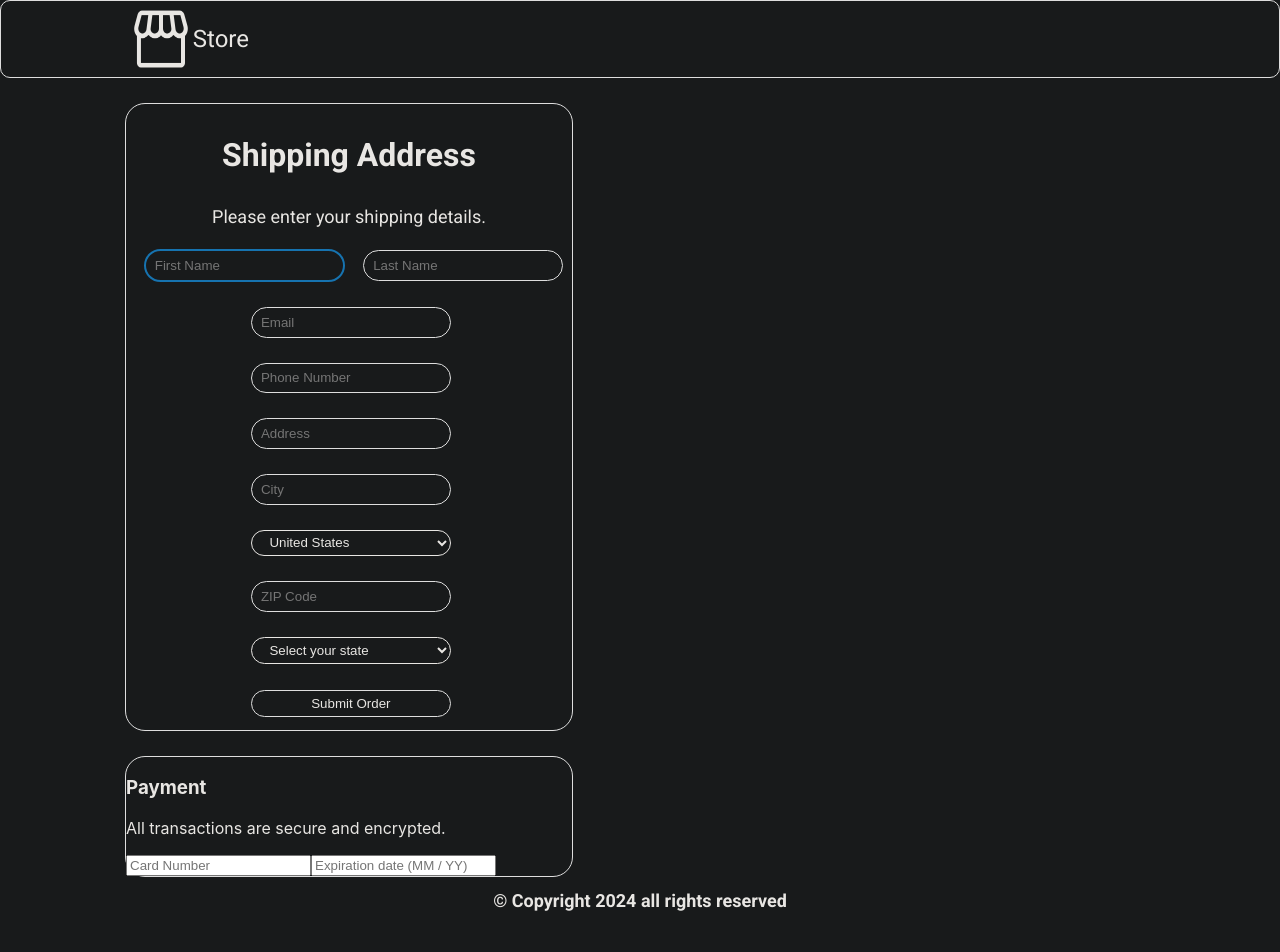
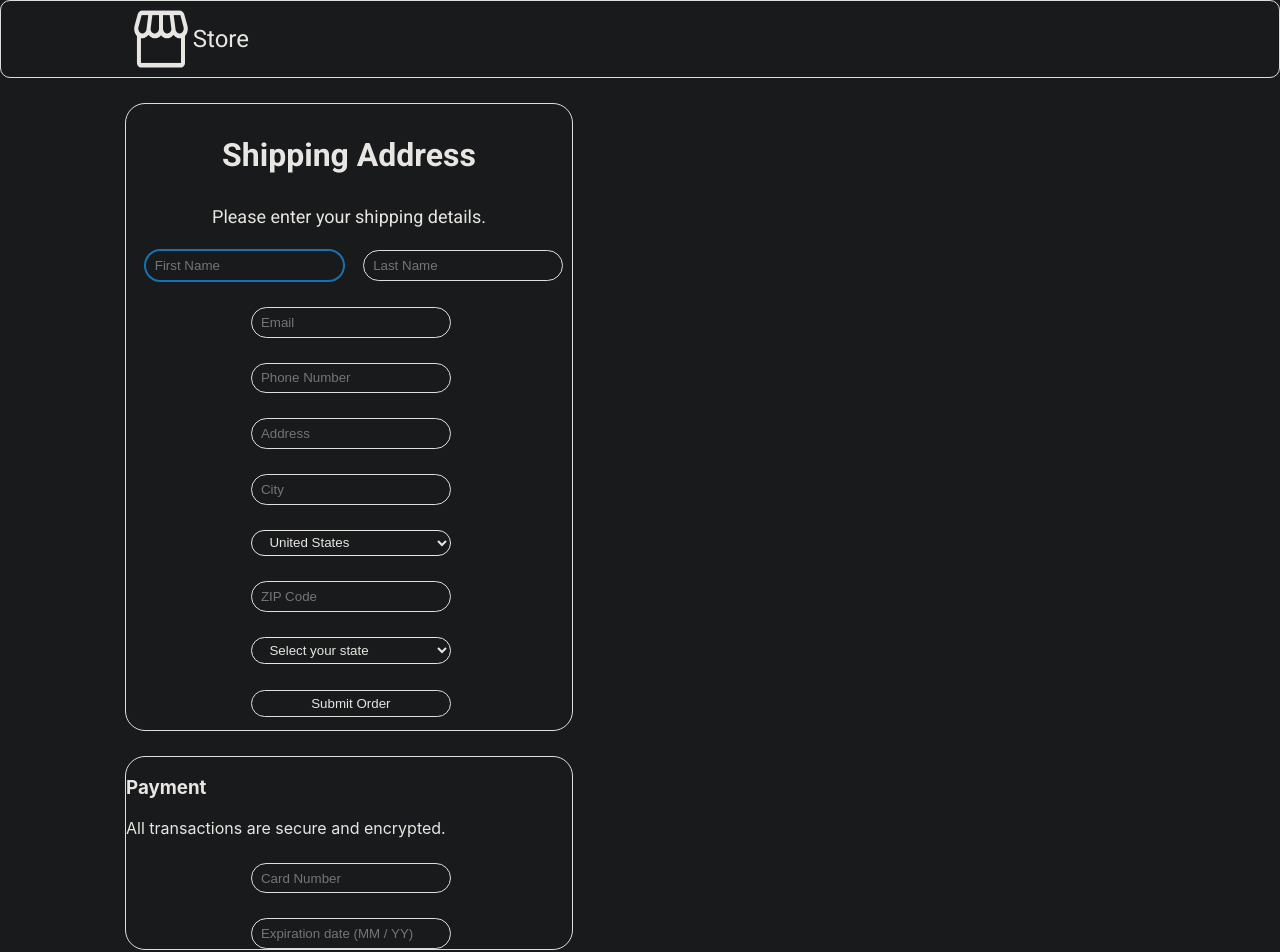
Before and after one commit to TroyWarez/basic-site, a React (Vite) app: page / in a window 1280 px wide. Shown: the top 952 px of the page. Built offline with nearby package versions, Linux system fonts and the light colour scheme.

Commit message:
Input wrapper

```diff
--- /dev/null
+++ b/src/components/Input/Input.module.css
@@ -0,0 +1,13 @@
+.input {
+    background-color: #181a1b;
+    color: #e8e6e3;
+    border-radius: 20px;
+    border: 1px solid #dedede;
+    width: 14em;
+    height: 2em;
+    display: flex;
+    outline: none;
+    margin-left: 125px;
+    margin-top: 25px;
+    padding-left: 2%;
+}
--- /dev/null
+++ b/src/components/Input/Input.tsx
@@ -0,0 +1,63 @@
+import React from 'react'
+import classes from '../Input/Input.module.css'
+interface InputProps {
+    type?: string
+    name?: string
+    id?: string
+    required?: boolean
+    placeholder?: string
+    maxLength?: number
+
+}
+function Input(props : InputProps) : JSX.Element {
+    function onInputHandler (event: React.ChangeEvent<HTMLInputElement>) {
+        if (event.target.value !== "")
+          {
+            switch(event.target.placeholder) {
+              case "ZIP Code":
+              {
+                if(isNaN(Number(event.target.value)))
+                  {
+                    event.target.value = event.target.value.replace(/\D/g, "");
+                  }
+                break;
+              }
+              case "Postal Code":
+              {
+                if(event.target.value !== '')
+                  {
+                    event.target.value = event.target.value.toUpperCase().replace(/([^A-Z0-9:./()\-\s])/g, "");
+                    if (event.target.value.length === 4 && event.target.value.charCodeAt(event.target.value.length - 1) !== 32)
+                    {
+                      event.target.value = event.target.value.slice(0, 3) + ' ' + event.target.value.slice(3, event.target.value.length - 1);
+                    }
+                  }
+                break;
+              }
+              case "Phone Number":
+                {
+                  if(isNaN(Number(event.target.value)))
+                    {
+                      event.target.value = event.target.value.replace(/[A-Za-z:.]/g, "");
+                    }
+
+                  if (event.target.value.length === 4 && event.target.value.charCodeAt(0) !== 40)
+                      {
+                        event.target.value = '(' + event.target.value.slice(0, 3) + ') ' + event.target.value.slice(3, event.target.value.length - 1);
+                      }
+
+                    if (event.target.value.length === 10 && event.target.value.charCodeAt(event.target.value.length - 1) !== 45)
+                        {
+                          event.target.value = event.target.value.slice(0, 9) + '-' + event.target.value.slice(9, event.target.value.length);
+                        }
+                  break;
+                }
+            }
+          }
+        }
+  return (
+    <input onChange={onInputHandler} className={classes.input} type={props.type} name={props.name} id={props.id} required={props.required} placeholder={props.placeholder} maxLength={props.maxLength} />
+  )
+}
+
+export default Input
--- a/src/components/OrderForm/OrderForm.tsx
+++ b/src/components/OrderForm/OrderForm.tsx
@@ -1,4 +1,5 @@
 import classes from "./OrderForm.module.css"
+import Input from "../Input/Input"
 const OrderForm = () => {
     function onChangeSelectHandler(event: React.ChangeEvent<HTMLSelectElement>) {
         const stateInputElement =  document.getElementById("stateSelect") as HTMLSelectElement;
@@ -99,7 +100,7 @@ const OrderForm = () => {
 
                 <input type="text" name="name" id="lastname" placeholder="Last Name" maxLength={50} required />
             </div>
-                <input className={classes.input} type="email" name="email" id="email" required placeholder="Email" maxLength={62}/>
+                <Input type="email" name="email" id="email" required={true} placeholder="Email" maxLength={62}/>
 
                 <input onInput={onInputHandler} className={classes.input} type="text" name="Phone" id="Phone" required placeholder="Phone Number" maxLength={14}/>
 
--- a/src/components/PaymentForm.tsx
+++ b/src/components/PaymentForm.tsx
@@ -1,4 +1,5 @@
 import React from 'react'
+import Input from "./Input/Input"
 import classes from './PaymentForm.module.css'
 const PaymentForm = () => {
   return (
@@ -7,9 +8,9 @@ const PaymentForm = () => {
         <form className={classes.form}>
         <h3>Payment</h3>
         <p>All transactions are secure and encrypted.</p>
-        <input type="text" name="Card number" id="cardnumber" required placeholder="Card Number" maxLength={16}/>
+        <Input type="text" name="Card number" id="cardnumber" required placeholder="Card Number" maxLength={16}/>
 
-        <input type="text" name="Expiration date (MM / YY)" id="expirationdate" required placeholder="Expiration date (MM / YY)" maxLength={5}/>
+        <Input type="text" name="Expiration date (MM / YY)" id="expirationdate" required placeholder="Expiration date (MM / YY)" maxLength={5}/>
         </form>
     </div>
     </>
```
